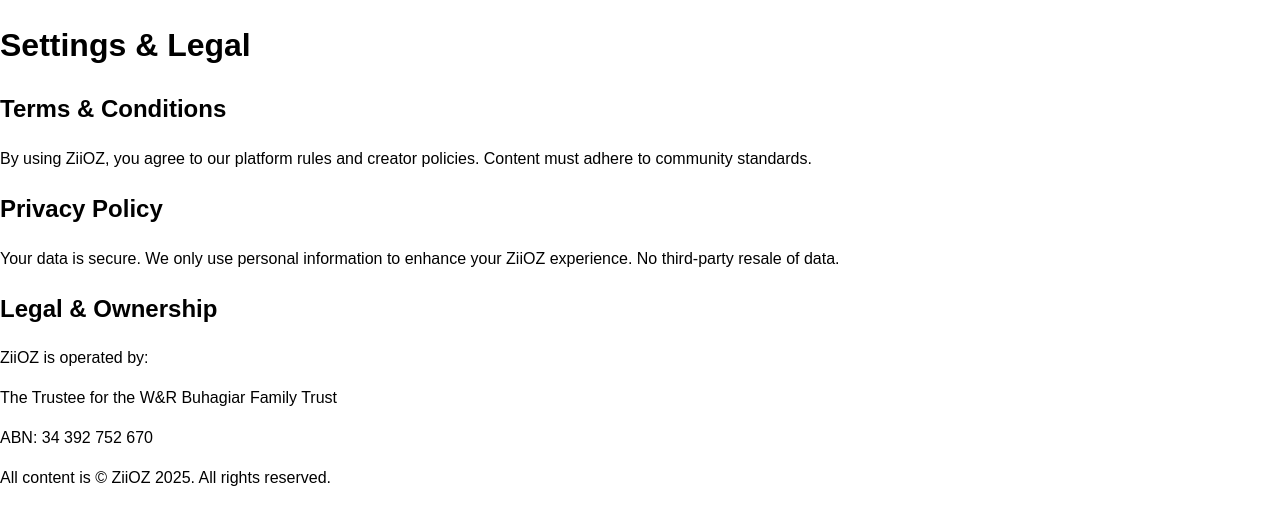
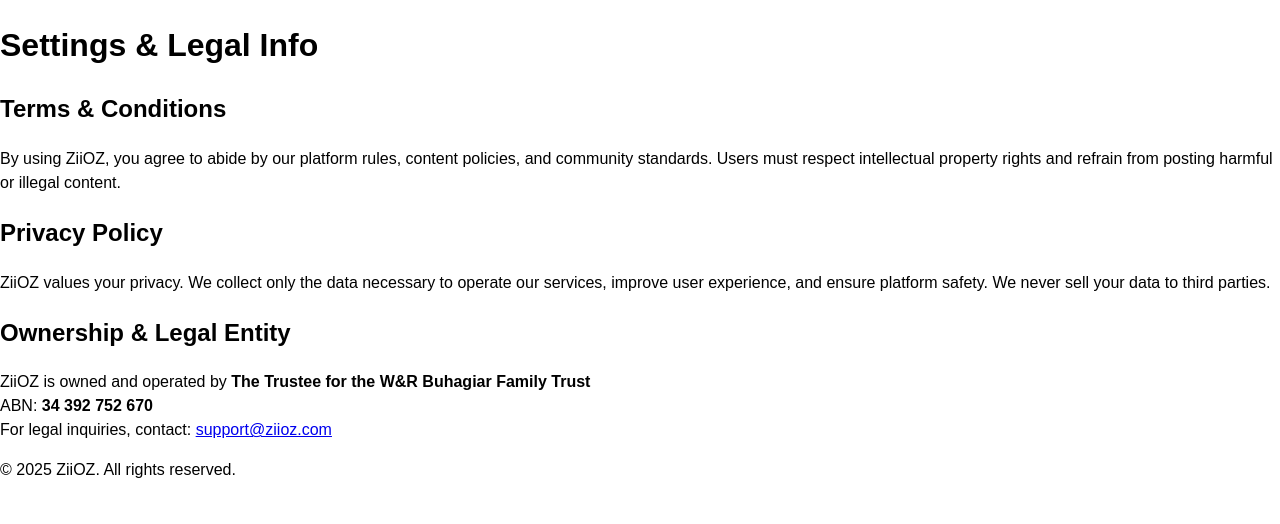
Before and after one commit to ZiiOZ/ziioz-platform, a Next.js app: page /settings in a window 1280 px wide. Shown: the top 524 px of the page. Built offline with nearby package versions, Linux system fonts and the light colour scheme.

Commit message:
Add legal settings page with T&Cs, Privacy, and Ownership info

```diff
--- a/app/settings/page.tsx
+++ b/app/settings/page.tsx
@@ -1,25 +1,38 @@
+// File: app/settings/page.tsx
+
 export default function SettingsPage() {
   return (
-    <main className="p-6 max-w-2xl mx-auto text-sm">
-      <h1 className="text-2xl font-bold mb-4">Settings & Legal</h1>
+    <main className="max-w-2xl mx-auto px-6 py-10 text-black">
+      <h1 className="text-3xl font-bold mb-6">Settings & Legal Info</h1>
 
-      <section className="mb-6">
-        <h2 className="text-lg font-semibold mb-2">Terms & Conditions</h2>
-        <p>By using ZiiOZ, you agree to our platform rules and creator policies. Content must adhere to community standards.</p>
+      <section className="mb-8">
+        <h2 className="text-xl font-semibold mb-2">Terms & Conditions</h2>
+        <p className="text-sm leading-relaxed">
+          By using ZiiOZ, you agree to abide by our platform rules, content policies, and community standards.
+          Users must respect intellectual property rights and refrain from posting harmful or illegal content.
+        </p>
       </section>
 
-      <section className="mb-6">
-        <h2 className="text-lg font-semibold mb-2">Privacy Policy</h2>
-        <p>Your data is secure. We only use personal information to enhance your ZiiOZ experience. No third-party resale of data.</p>
+      <section className="mb-8">
+        <h2 className="text-xl font-semibold mb-2">Privacy Policy</h2>
+        <p className="text-sm leading-relaxed">
+          ZiiOZ values your privacy. We collect only the data necessary to operate our services, improve user experience,
+          and ensure platform safety. We never sell your data to third parties.
+        </p>
       </section>
 
-      <section>
-        <h2 className="text-lg font-semibold mb-2">Legal & Ownership</h2>
-        <p>ZiiOZ is operated by:</p>
-        <p className="mt-1 font-medium">The Trustee for the W&R Buhagiar Family Trust</p>
-        <p>ABN: 34 392 752 670</p>
-        <p>All content is © ZiiOZ 2025. All rights reserved.</p>
+      <section className="mb-8">
+        <h2 className="text-xl font-semibold mb-2">Ownership & Legal Entity</h2>
+        <p className="text-sm leading-relaxed">
+          ZiiOZ is owned and operated by <strong>The Trustee for the W&R Buhagiar Family Trust</strong><br />
+          ABN: <strong>34 392 752 670</strong><br />
+          For legal inquiries, contact: <a href="mailto:support@ziioz.com" className="underline">support@ziioz.com</a>
+        </p>
       </section>
+
+      <footer className="text-xs text-gray-500">
+        &copy; {new Date().getFullYear()} ZiiOZ. All rights reserved.
+      </footer>
     </main>
   );
 }
```
